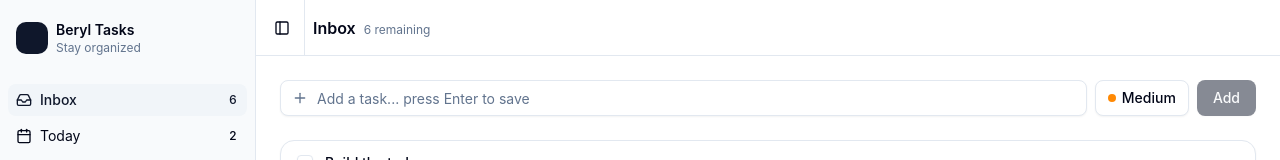
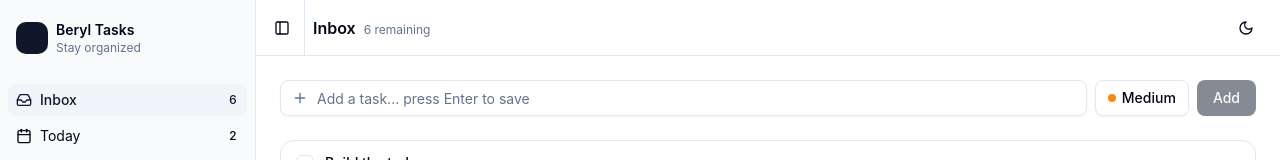
Before and after one commit to berylmd/beryl, a SvelteKit app in the folder apps/web/: page / in a window 1280 px wide. Shown: the top 160 px of the page. Built offline with nearby package versions, Linux system fonts and the light colour scheme; some icons are missing.

Commit message:
dark/lite mode

```diff
--- /dev/null
+++ b/apps/web/src/lib/theme.svelte.ts
@@ -0,0 +1,34 @@
+import { browser } from '$app/environment';
+
+function createThemeStore() {
+	let theme = $state<'light' | 'dark'>('light');
+
+	function init() {
+		if (!browser) return;
+		const stored = localStorage.getItem('theme') as 'light' | 'dark' | null;
+		const prefersDark = window.matchMedia('(prefers-color-scheme: dark)').matches;
+		theme = stored ?? (prefersDark ? 'dark' : 'light');
+		applyTheme(theme);
+	}
+
+	function applyTheme(t: 'light' | 'dark') {
+		if (!browser) return;
+		document.documentElement.classList.toggle('dark', t === 'dark');
+	}
+
+	function toggle() {
+		theme = theme === 'light' ? 'dark' : 'light';
+		localStorage.setItem('theme', theme);
+		applyTheme(theme);
+	}
+
+	return {
+		get current() {
+			return theme;
+		},
+		init,
+		toggle
+	};
+}
+
+export const themeStore = createThemeStore();
--- a/apps/web/src/routes/+layout.svelte
+++ b/apps/web/src/routes/+layout.svelte
@@ -1,8 +1,13 @@
 <script lang="ts">
 	import { SidebarProvider } from '$lib/components/ui/sidebar/index.js';
+	import { themeStore } from '$lib/theme.svelte.js';
 	import './layout.css';
 
 	let { children } = $props();
+
+	$effect(() => {
+		themeStore.init();
+	});
 </script>
 
 <SidebarProvider>
--- a/apps/web/src/routes/+page.svelte
+++ b/apps/web/src/routes/+page.svelte
@@ -28,6 +28,9 @@
 	import PencilIcon from '@lucide/svelte/icons/pencil';
 	import CalendarIcon from '@lucide/svelte/icons/calendar';
 	import ClipboardListIcon from '@lucide/svelte/icons/clipboard-list';
+	import SunIcon from '@lucide/svelte/icons/sun';
+	import MoonIcon from '@lucide/svelte/icons/moon';
+	import { themeStore } from '$lib/theme.svelte.js';
 	import type { Priority } from '$lib/types.js';
 
 	// New todo form
@@ -148,6 +151,18 @@
 			<h1 class="text-base font-semibold">{viewTitle}</h1>
 			<span class="text-xs text-muted-foreground">{viewSubtitle}</span>
 		</div>
+		<Button
+			variant="ghost"
+			size="icon"
+			onclick={() => themeStore.toggle()}
+			aria-label="Toggle theme"
+		>
+			{#if themeStore.current === 'dark'}
+				<SunIcon class="size-4" />
+			{:else}
+				<MoonIcon class="size-4" />
+			{/if}
+		</Button>
 	</header>
 
 	<div class="flex flex-1 flex-col p-4 md:p-6">
```
